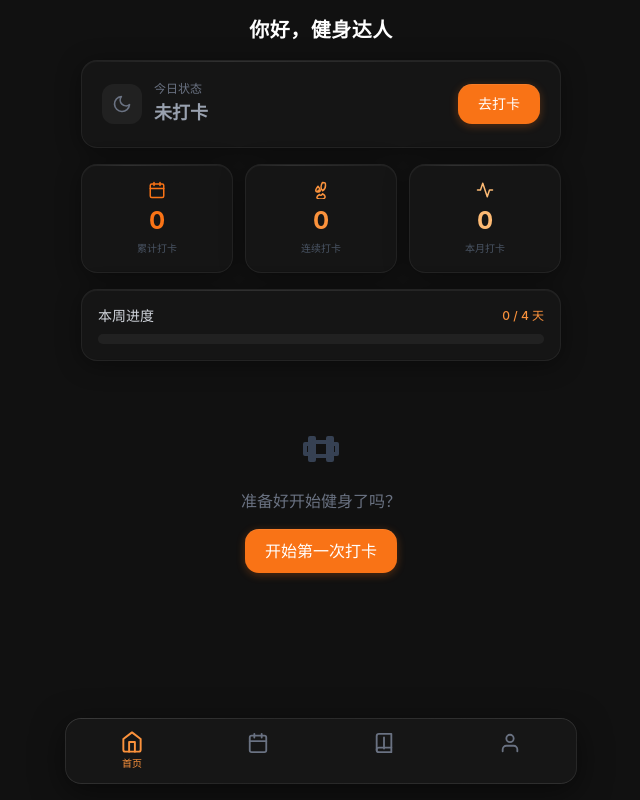
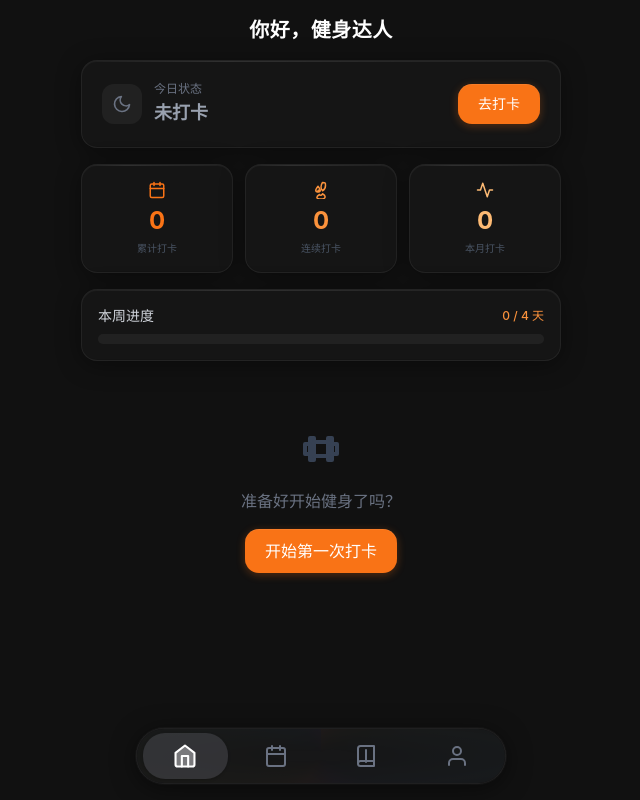
Before and after one commit to Mao2000218/-, a React (Vite) app: page /profile#/dashboard in a window 1280 px wide. Shown: the whole page, without its empty margins (319-959 px from the left). Built offline with nearby package versions, Linux system fonts and the light colour scheme.

Commit message:
v26.5.2: elliptical glass bottom nav, droplet press effect, chromatic edge refraction, version check fix

```diff
--- a/src/components/BottomNav.tsx
+++ b/src/components/BottomNav.tsx
@@ -1,99 +1,216 @@
 import { useLocation } from 'react-router-dom';
 import { Link } from 'react-router-dom';
-import { useEffect, useState, useRef } from 'react';
+import { useEffect, useState, useRef, useCallback } from 'react';
 import Icon from './Icon';
 
 const tabs = [
-  { path: '/dashboard', label: '首页', icon: 'home' as const },
-  { path: '/checkin', label: '打卡', icon: 'calendar' as const },
-  { path: '/guidance', label: '指导', icon: 'book' as const },
-  { path: '/profile', label: '我的', icon: 'person' as const },
+  { path: '/dashboard', icon: 'home' as const },
+  { path: '/checkin', icon: 'calendar' as const },
+  { path: '/guidance', icon: 'book' as const },
+  { path: '/profile', icon: 'person' as const },
 ];
+
+const DRAG_THRESHOLD = 5;
 
 export default function BottomNav() {
   const location = useLocation();
   const navRef = useRef<HTMLDivElement>(null);
+  const glassRef = useRef<HTMLDivElement>(null);
   const [indicatorStyle, setIndicatorStyle] = useState({ left: 0, width: 0 });
   const [isTransitioning, setIsTransitioning] = useState(false);
+
+  const [dragOffset, setDragOffset] = useState(0);
+  const [dropletPhase, setDropletPhase] = useState<'idle' | 'expand' | 'contract'>('idle');
+  const isDragging = useRef(false);
+  const dragStartX = useRef(0);
+  const hasMoved = useRef(false);
+  const springFrame = useRef(0);
+  const dropletTimer = useRef<ReturnType<typeof setTimeout>>(undefined);
 
   const activeIndex = tabs.findIndex((t) => t.path === location.pathname);
 
   useEffect(() => {
     if (!navRef.current) return;
     setIsTransitioning(true);
-
     const items = navRef.current.querySelectorAll('[data-tab-item]');
     if (items.length === 0) return;
-
     const activeEl = items[Math.max(0, activeIndex)] as HTMLElement;
     const navRect = navRef.current.getBoundingClientRect();
     const elRect = activeEl.getBoundingClientRect();
-
-    const left = elRect.left - navRect.left;
-    const width = elRect.width;
-
-    setIndicatorStyle({ left, width });
-
+    setIndicatorStyle({
+      left: elRect.left - navRect.left,
+      width: elRect.width,
+    });
     const timer = setTimeout(() => setIsTransitioning(false), 500);
     return () => clearTimeout(timer);
   }, [location.pathname]);
 
+  const springBack = useCallback(() => {
+    setDragOffset((prev) => {
+      if (Math.abs(prev) < 0.2) return 0;
+      return prev * 0.75;
+    });
+    if (Math.abs(dragOffset) > 0.2) {
+      springFrame.current = requestAnimationFrame(() => springBack());
+    }
+  }, [dragOffset]);
+
+  useEffect(() => {
+    return () => {
+      if (springFrame.current) cancelAnimationFrame(springFrame.current);
+      if (dropletTimer.current) clearTimeout(dropletTimer.current);
+    };
+  }, []);
+
+  const triggerDroplet = () => {
+    setDropletPhase('expand');
+    dropletTimer.current = setTimeout(() => {
+      setDropletPhase('contract');
+      dropletTimer.current = setTimeout(() => {
+        setDropletPhase('idle');
+      }, 400);
+    }, 120);
+  };
+
+  const handlePointerDown = (e: React.PointerEvent) => {
+    if ((e.target as HTMLElement).closest('a')) return;
+    isDragging.current = true;
+    hasMoved.current = false;
+    dragStartX.current = e.clientX;
+    if (springFrame.current) cancelAnimationFrame(springFrame.current);
+    triggerDroplet();
+  };
+
+  const handlePointerMove = (e: React.PointerEvent) => {
+    if (!isDragging.current) return;
+    const dx = e.clientX - dragStartX.current;
+    if (Math.abs(dx) < DRAG_THRESHOLD && !hasMoved.current) return;
+    if (!hasMoved.current) {
+      hasMoved.current = true;
+      setDropletPhase('idle');
+      navRef.current?.style.setProperty('pointer-events', 'none');
+    }
+    const clamped = Math.max(-40, Math.min(40, dx));
+    setDragOffset(clamped);
+  };
+
+  const handlePointerUp = () => {
+    if (!isDragging.current) return;
+    isDragging.current = false;
+    if (hasMoved.current) {
+      setTimeout(() => {
+        navRef.current?.style.removeProperty('pointer-events');
+      }, 120);
+      springFrame.current = requestAnimationFrame(() => springBack());
+    }
+  };
+
+  const gx = dragOffset * 0.2;
+  const gs = dragOffset * 0.012;
+  const px = dragOffset * 0.45;
+
+  // Droplet scale: 1 → 1.025 → 0.985 → 1
+  const dropletScale =
+    dropletPhase === 'expand' ? 1.028 :
+    dropletPhase === 'contract' ? 0.985 :
+    1;
+
+  // Refraction intensifies during droplet expand
+  const refractionOpacity = dropletPhase === 'expand' ? 0.6 : dropletPhase === 'contract' ? 0.25 : 0.3;
+
   return (
-    <nav className="fixed bottom-4 left-4 right-4 z-50">
-      <div className="max-w-lg mx-auto">
-        {/* Liquid glass container */}
+    <nav className="fixed bottom-4 left-4 right-4 z-50 flex justify-center">
       <div
-          className="relative rounded-2xl px-1 py-1.5 flex justify-around items-center"
+        ref={navRef}
+        className="relative w-full max-w-[370px] h-[56px] flex justify-around items-center px-1 select-none"
+        onPointerDown={handlePointerDown}
+        onPointerMove={handlePointerMove}
+        onPointerUp={handlePointerUp}
+        onPointerLeave={handlePointerUp}
+        onPointerCancel={handlePointerUp}
+        style={{ touchAction: 'pan-x' }}
+      >
+        {/* === Frosted glass container — droplet scale === */}
+        <div
+          ref={glassRef}
+          className="absolute inset-0 rounded-[28px]"
           style={{
-            background: 'rgba(28, 28, 28, 0.55)',
-            backdropFilter: 'blur(24px) saturate(180%)',
-            WebkitBackdropFilter: 'blur(24px) saturate(180%)',
+            background: 'rgba(30, 30, 32, 0.5)',
+            backdropFilter: 'blur(25px) saturate(180%)',
+            WebkitBackdropFilter: 'blur(25px) saturate(180%)',
             boxShadow: `
-              0 8px 32px rgba(0,0,0,0.5),
-              0 1px 0 rgba(255,255,255,0.06) inset,
-              0 -1px 0 rgba(255,255,255,0.03) inset
+              0 4px 24px rgba(0,0,0,0.5),
+              0 0 0 0.5px rgba(255,255,255,0.07) inset,
+              0 0 0 1px rgba(255,255,255,0.04)
             `,
-          }}
-        >
-          {/* Glass edge highlight ring */}
-          <div
-            className="absolute inset-0 rounded-2xl pointer-events-none"
-            style={{
-              border: '1px solid transparent',
-              background: 'linear-gradient(135deg, rgba(255,255,255,0.1) 0%, rgba(255,255,255,0.03) 40%, rgba(255,255,255,0.05) 60%, rgba(255,255,255,0.08) 100%) border-box',
-              WebkitMask: 'linear-gradient(#fff 0 0) padding-box, linear-gradient(#fff 0 0)',
-              WebkitMaskComposite: 'xor',
-              maskComposite: 'exclude',
+            transform: `translateX(${gx}px) skewX(${gs}deg) scale(${dropletScale})`,
+            transformOrigin: 'center center',
+            transition:
+              dropletPhase !== 'idle'
+                ? 'transform 0.12s ease-out'
+                : 'transform 0.45s cubic-bezier(0.34, 1.56, 0.64, 1)',
           }}
         />
 
-          {/* Morphing pill indicator */}
+        {/* === Chromatic refraction edge ring — subtle color fringe === */}
         <div
-            className="absolute top-1.5 bottom-1.5 rounded-xl pointer-events-none"
+          className="absolute inset-[1px] rounded-[27px] pointer-events-none overflow-hidden"
           style={{
-              left: `${indicatorStyle.left}px`,
-              width: `${indicatorStyle.width}px`,
-              transition: isTransitioning
-                ? 'left 0.45s cubic-bezier(0.34, 1.56, 0.64, 1), width 0.45s cubic-bezier(0.34, 1.56, 0.64, 1)'
-                : 'none',
-              background: 'linear-gradient(135deg, rgba(249, 115, 22, 0.25) 0%, rgba(249, 115, 22, 0.12) 100%)',
-              boxShadow: `
-                0 2px 8px rgba(249, 115, 22, 0.15),
-                0 0 0 1px rgba(249, 115, 22, 0.2) inset,
-                0 1px 0 rgba(255,255,255,0.05) inset
-              `,
+            opacity: refractionOpacity,
+            transition: 'opacity 0.15s ease-out',
           }}
         >
-            {/* Pill top highlight reflection */}
           <div
-              className="absolute top-0 left-3 right-3 h-px rounded-full"
+            className="absolute inset-0 rounded-[27px]"
             style={{
-                background: 'linear-gradient(90deg, transparent 0%, rgba(255,255,255,0.2) 50%, transparent 100%)',
+              background: `
+                conic-gradient(
+                  from 0deg,
+                  rgba(255,130,80,0.12) 0deg,
+                  rgba(255,190,70,0.08) 30deg,
+                  rgba(180,230,100,0.06) 60deg,
+                  rgba(80,200,240,0.08) 90deg,
+                  rgba(100,150,255,0.08) 120deg,
+                  rgba(170,110,240,0.1) 150deg,
+                  rgba(255,130,180,0.09) 180deg,
+                  rgba(255,130,80,0.12) 210deg,
+                  rgba(255,190,70,0.08) 240deg,
+                  rgba(180,230,100,0.06) 270deg,
+                  rgba(80,200,240,0.08) 300deg,
+                  rgba(100,150,255,0.08) 330deg,
+                  rgba(170,110,240,0.1) 360deg
+                )
+              `,
+              WebkitMask: 'radial-gradient(ellipse 98% 92% at 50% 50%, transparent 0%, black 60%, transparent 95%)',
+              mask: 'radial-gradient(ellipse 98% 92% at 50% 50%, transparent 0%, black 60%, transparent 95%)',
+              transform: `translateX(${gx}px) skewX(${gs}deg) scale(${dropletScale})`,
+              transformOrigin: 'center center',
+              transition:
+                dropletPhase !== 'idle'
+                  ? 'transform 0.12s ease-out'
+                  : 'transform 0.45s cubic-bezier(0.34, 1.56, 0.64, 1)',
             }}
           />
         </div>
 
-          {/* Tab items */}
+        {/* === Active pill indicator === */}
+        <div
+          className="absolute top-[5px] bottom-[5px] rounded-[22px] pointer-events-none"
+          style={{
+            left: `${indicatorStyle.left + 3}px`,
+            width: `${indicatorStyle.width - 6}px`,
+            transform: `translateX(${px}px)`,
+            transition: isDragging.current
+              ? 'none'
+              : isTransitioning
+                ? 'left 0.45s cubic-bezier(0.34, 1.56, 0.64, 1), width 0.45s cubic-bezier(0.34, 1.56, 0.64, 1)'
+                : 'none',
+            background: 'rgba(120, 120, 128, 0.28)',
+            boxShadow: '0 1px 3px rgba(0,0,0,0.2)',
+          }}
+        />
+
+        {/* === Tab icons === */}
         {tabs.map((tab, i) => {
           const isActive = i === activeIndex;
           return (
@@ -101,34 +218,26 @@ export default function BottomNav() {
               key={tab.path}
               to={tab.path}
               data-tab-item
-                className={`relative flex flex-col items-center justify-center px-3 py-2 rounded-xl text-sm transition-colors duration-300 min-w-[64px] z-10 ${
-                  isActive
-                    ? 'text-brand-400'
-                    : 'text-gray-500 hover:text-gray-300'
-                }`}
+              className="relative flex items-center justify-center flex-1 h-full z-10"
             >
               <span
-                  className="transition-transform duration-300"
+                className="block"
                 style={{
-                    transform: isActive ? 'translateY(-1px) scale(1.05)' : 'translateY(0) scale(1)',
+                  transform: isActive ? 'scale(1.05)' : 'scale(1)',
+                  transition: 'transform 0.45s cubic-bezier(0.34, 1.56, 0.64, 1)',
                 }}
               >
-                  <Icon name={tab.icon} size={22} />
-                </span>
-                <span
-                  className={`text-[10px] mt-0.5 font-medium transition-all duration-300 ${
-                    isActive
-                      ? 'opacity-100 translate-y-0'
-                      : 'opacity-0 -translate-y-1'
-                  }`}
-                >
-                  {tab.label}
+                <Icon
+                  name={tab.icon}
+                  size={24}
+                  className={isActive ? 'text-white' : 'text-gray-500'}
+                  filled={isActive}
+                />
               </span>
             </Link>
           );
         })}
       </div>
-      </div>
     </nav>
   );
 }
--- a/src/components/Icon.tsx
+++ b/src/components/Icon.tsx
@@ -160,7 +160,7 @@ export default function Icon({ name, size = 24, className = '', filled = false }
     >
       {shapes.map((shape, i) => {
         const fillMode = filled && i === 0 ? 'currentColor' : 'none';
-        const fillOpacity = filled && i === 0 ? 0.15 : undefined;
+        const fillOpacity = filled && i === 0 ? 0.35 : undefined;
         return (
           <path
             key={i}
--- a/src/services/updateChecker.ts
+++ b/src/services/updateChecker.ts
@@ -1,6 +1,7 @@
 const UPDATE_URL_KEY = 'fittrack_update_url';
 const UPDATE_VERSION_KEY = 'fittrack_current_version';
 
+const APP_VERSION = 'v26.5.2';
 const DEFAULT_UPDATE_URL = 'https://github.com/Mao2000218/-/releases/latest/download/version.json';
 
 export interface UpdateInfo {
@@ -47,7 +48,7 @@ class UpdateChecker {
   }
 
   getCurrentVersion(): string {
-    return localStorage.getItem(UPDATE_VERSION_KEY) || 'initial';
+    return localStorage.getItem(UPDATE_VERSION_KEY) || APP_VERSION;
   }
 
   setCurrentVersion(version: string) {
```
Lines whose indentation alone changed are shown as unchanged.
